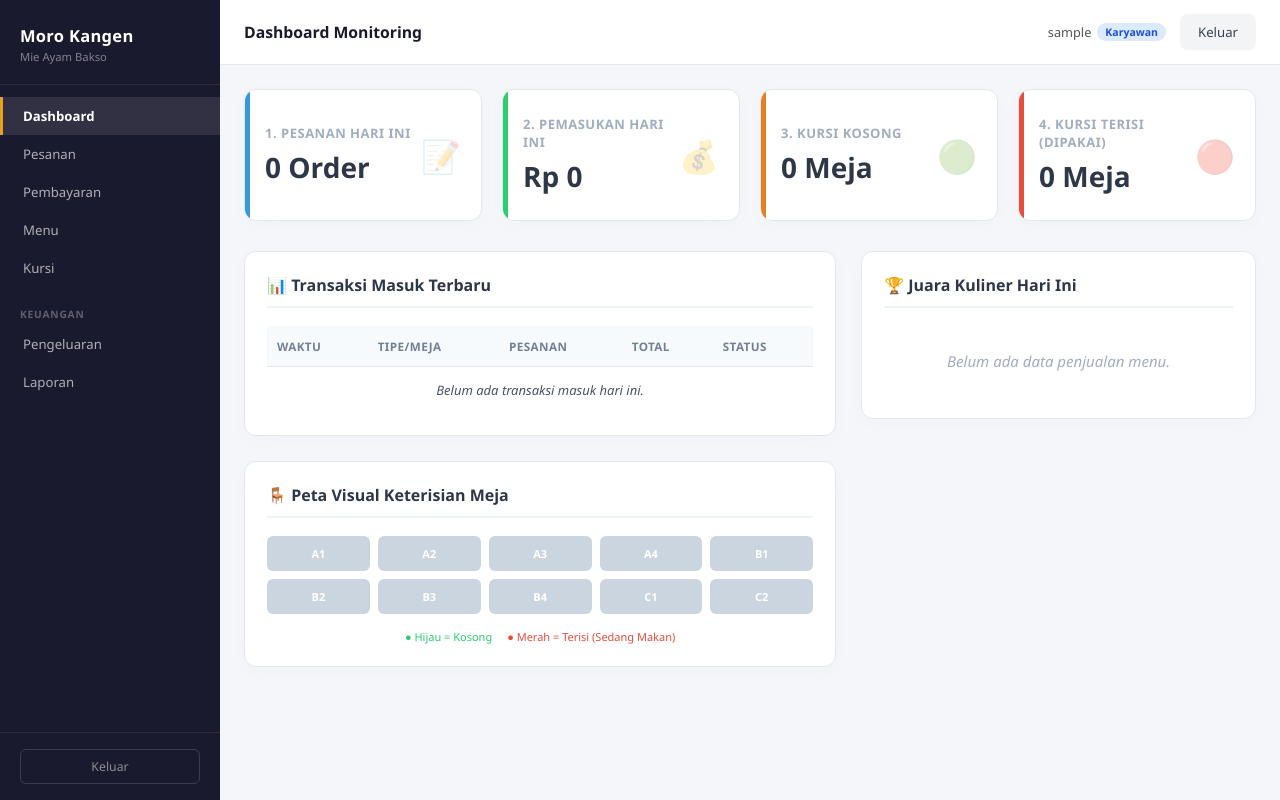
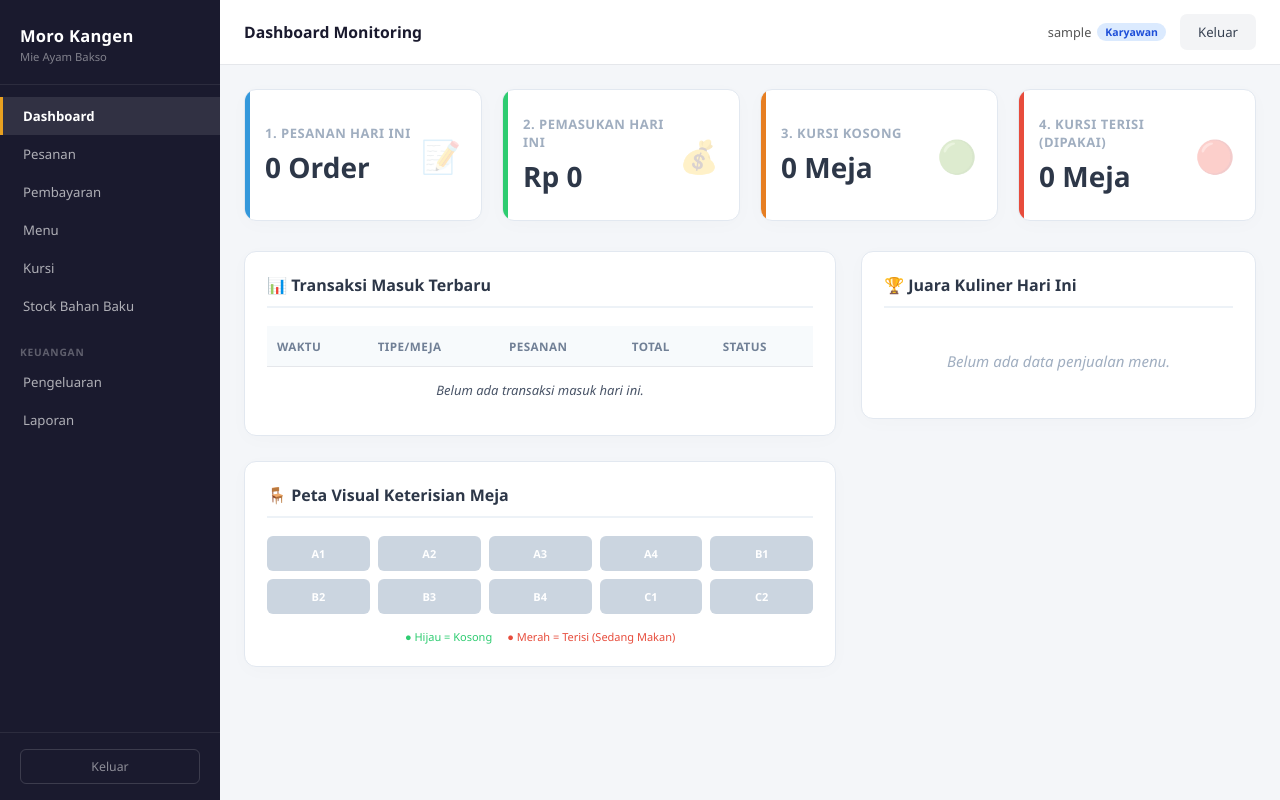
Before and after one commit to hill-py/moro_kangen, a PHP site: page /dashboard/index.php in a window 1280 px wide. Run offline with PHP 8.4, Linux system fonts and the light colour scheme; the visitor is signed in with stand-in values (Sample User, id 1).

Commit message:
Update sidebar

```diff
--- a/includes/sidebar.php
+++ b/includes/sidebar.php
@@ -20,6 +20,7 @@ function navLink($href, $label, $folder, $targetFolder, $baseUrl = '../') {
       <?php navLink('pembayaran/index.php', 'Pembayaran', $folder, 'pembayaran') ?>
       <?php navLink('menu/index.php', 'Menu', $folder, 'menu') ?>
       <?php navLink('kursi/index.php', 'Kursi', $folder, 'kursi') ?>
+    <?php navLink('Stock Bahan Baku/index.php', 'Stock Bahan Baku', $folder, 'Stock Bahan Baku') ?>
     </div>
 
     <div class="nav-section">
```
